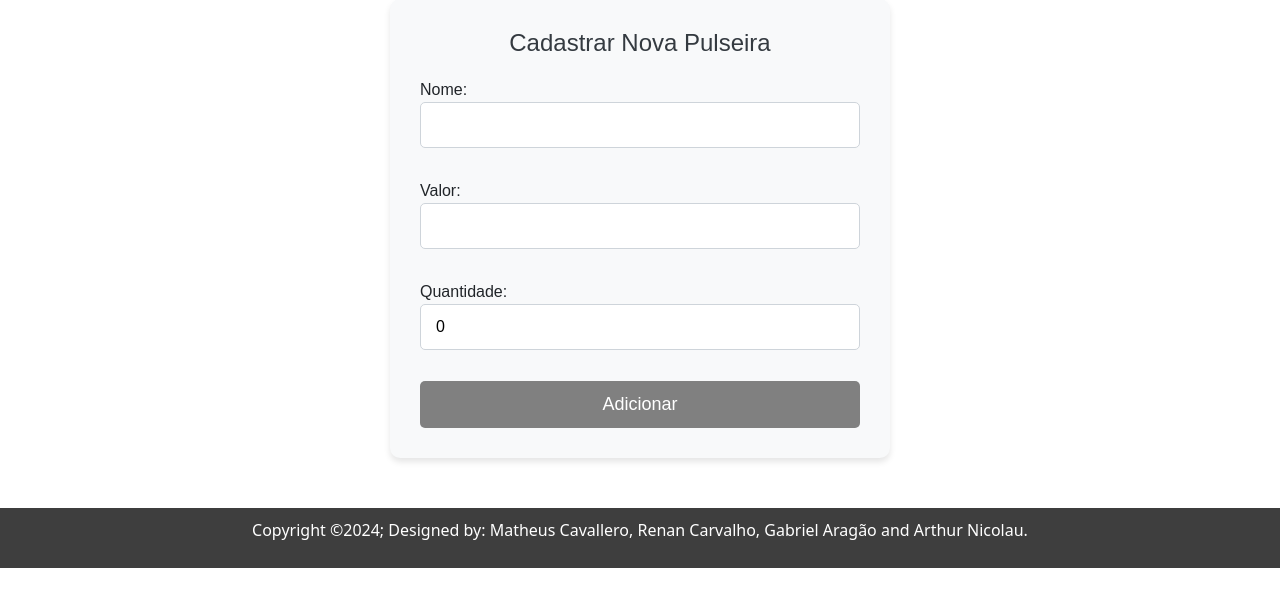
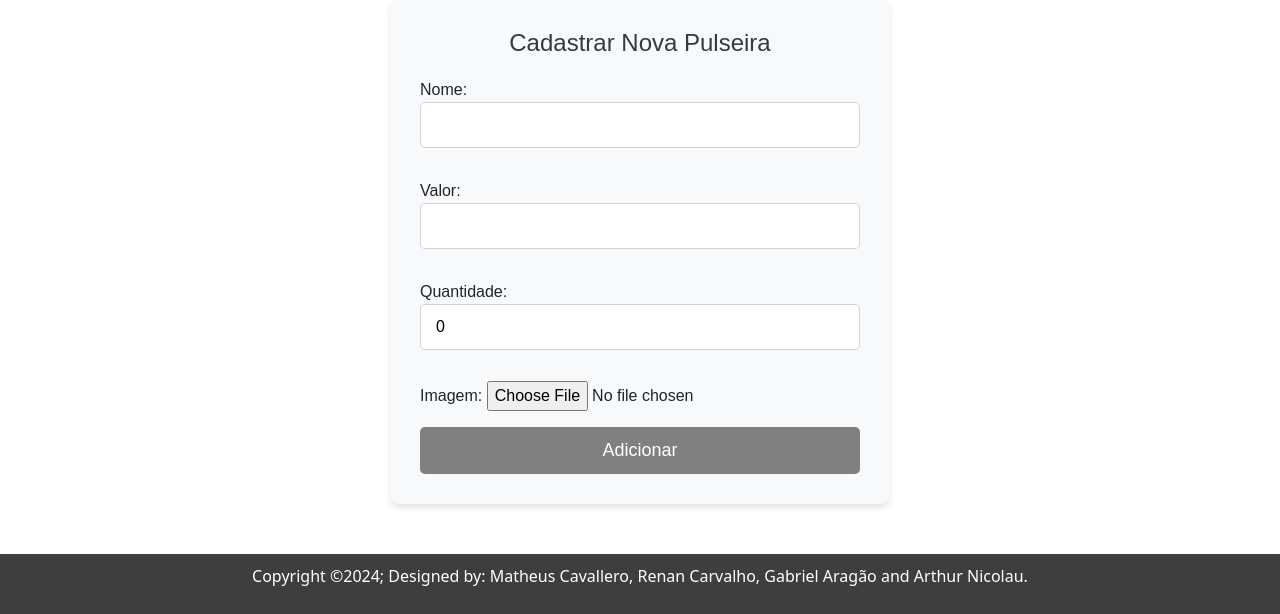
Before and after one commit to rnnae/Ecommerce, a Django app: page /new_pulseira in a window 1280 px wide. Shown: the part 451-1065 px from the top of the page. Before the commit the page ends 1019 px from the top, so only its background shows below. Run offline with Django 5.2, Linux system fonts and the light colour scheme; some libraries are stand-ins or nearby versions.

Commit message:
imagem ahh

```diff
--- a/Ecommerce/urls.py
+++ b/Ecommerce/urls.py
@@ -14,6 +14,8 @@ Including another URLconf
     1. Import the include() function: from django.urls import include, path
     2. Add a URL to urlpatterns:  path('blog/', include('blog.urls'))
 """
+from django.conf import settings
+from django.conf.urls.static import static
 from django.contrib import admin
 from django.urls import path, include
 
@@ -21,3 +23,6 @@ urlpatterns = [
     path('admin/', admin.site.urls),
     path('', include('e_commerce.urls'))
 ]
+
+if settings.DEBUG:
+    urlpatterns += static(settings.MEDIA_URL, document_root=settings.MEDIA_ROOT)
--- a/e_commerce/forms.py
+++ b/e_commerce/forms.py
@@ -7,8 +7,8 @@ from .models import Pulseira, Compra, Cliente, Estado
 class PulseiraForm(forms.ModelForm):
     class Meta:
         model = Pulseira
-        fields = ['nome', 'valor', 'quantidade']
-        labels = {'nome': 'Nome', 'valor': 'Valor', 'quantidade': 'Quantidade'}
+        fields = ['nome', 'valor', 'quantidade', 'imagem']
+        labels = {'nome': 'Nome', 'valor': 'Valor', 'quantidade': 'Quantidade', 'imagem': 'Imagem'}
         widgets = {'valor': forms.NumberInput(attrs={'step': '0.01'})}
 
 
--- a/e_commerce/models.py
+++ b/e_commerce/models.py
@@ -9,6 +9,7 @@ class Pulseira(models.Model):
     nome = models.CharField(max_length=200)
     valor = models.DecimalField(max_digits=10, decimal_places=2)
     quantidade = models.PositiveIntegerField(default=0)
+    imagem = models.ImageField(upload_to='pulseiras/', verbose_name="Imagem", null=True, blank=True)
 
     def __str__(self):
         return self.nome
--- a/e_commerce/views.py
+++ b/e_commerce/views.py
@@ -46,7 +46,7 @@ def new_pulseira(request):
     if request.method != 'POST':
         form = PulseiraForm()
     else:
-        form = PulseiraForm(request.POST)
+        form = PulseiraForm(request.POST, request.FILES)
         if form.is_valid():
             form.save()
             return HttpResponseRedirect(reverse('pulseiras'))
--- a/templates/e_commerce/new_pulseira.html
+++ b/templates/e_commerce/new_pulseira.html
@@ -5,7 +5,7 @@
 {% block content %}
     <div class="form-container">
         <h2 class="form-title">Cadastrar Nova Pulseira</h2>
-        <form action="{% url 'new_pulseira' %}" method="post" class="styled-form">
+        <form action="{% url 'new_pulseira' %}" method="post" class="styled-form" enctype="multipart/form-data">
             {% csrf_token %}
             {{ form.as_p }}
             <button name="submit" class="btn btn-primary submit-button">Adicionar</button>
```
Also changed, not shown: Ecommerce/settings.py (+3 -6 lines), e_commerce/migrations/0004_pulseira_imagem.py (added).
